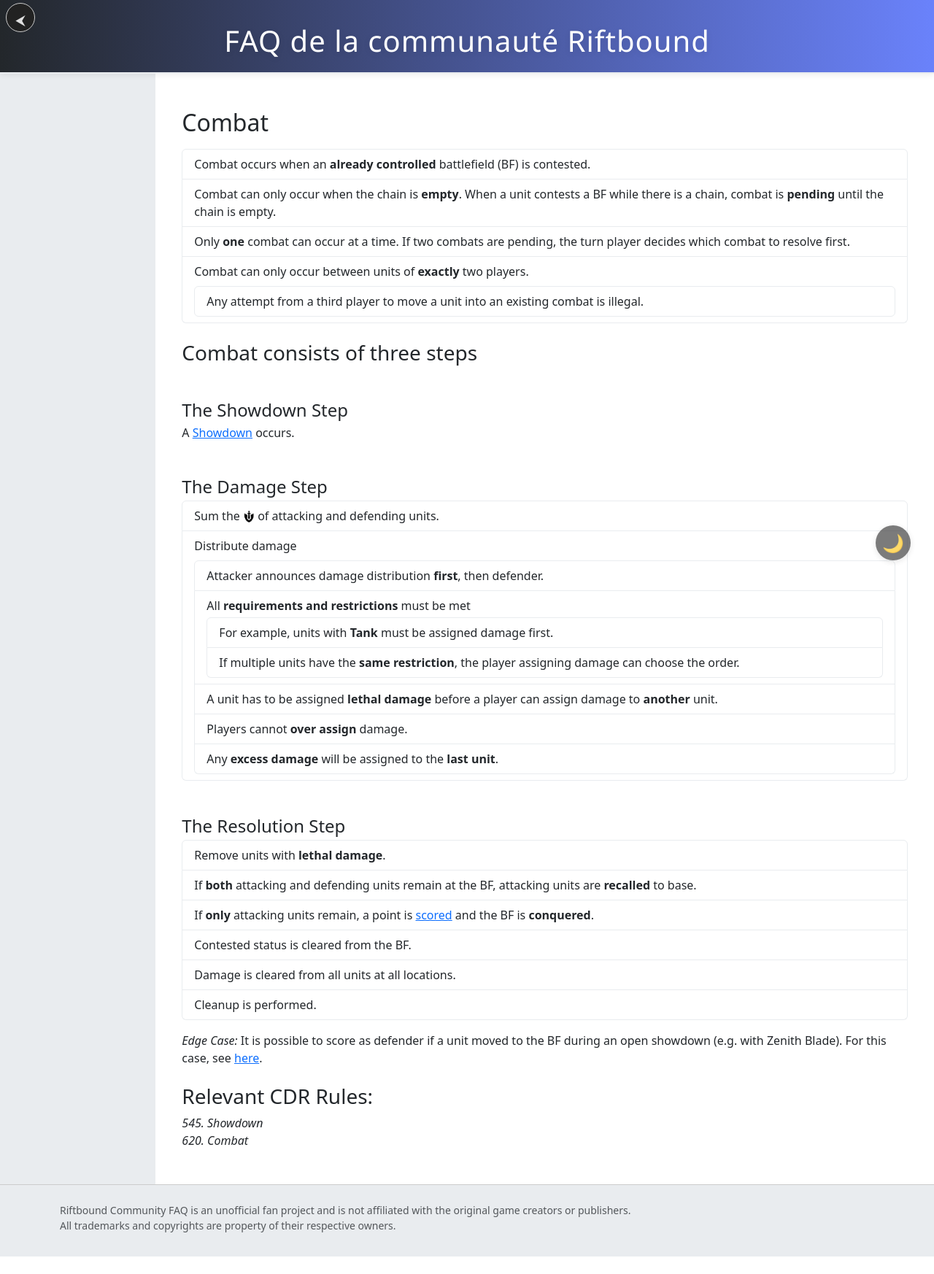
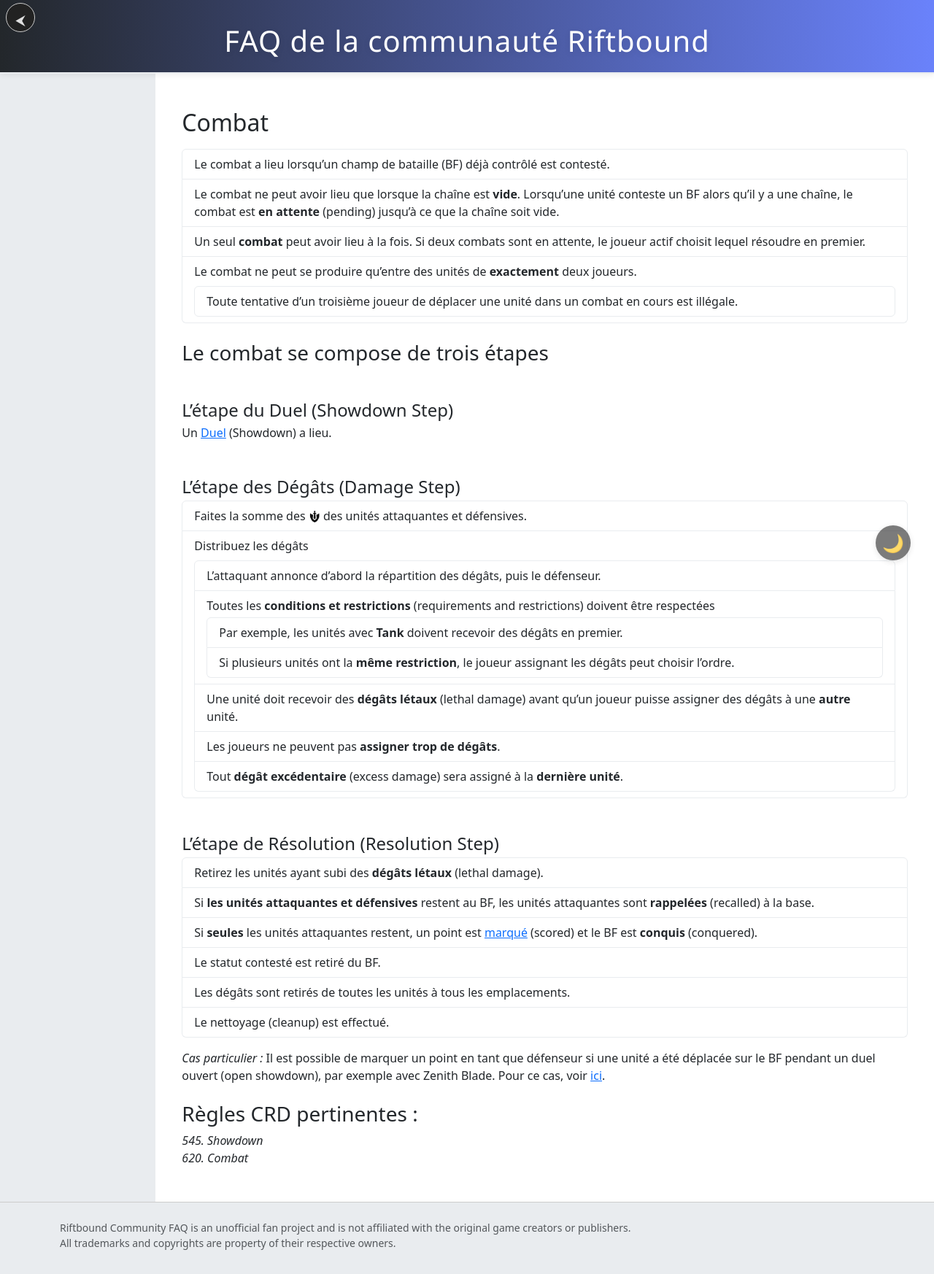
Before and after one commit to Somberlord/riftboundfaq, a Flask app: template app/templates/lang/fr/guide/combat.html in a window 1280 px wide. Shown: the whole page at 73% size. Before the commit the page ends 1722 px from the top, so only its background shows below. Run offline with Flask 3, Linux system fonts and the light colour scheme; the template is opened without the code that fills it, so the values that code supplies are empty.

Commit message:
FR combat.html
V1 de la traduction

```diff
--- a/app/templates/lang/fr/guide/combat.html
+++ b/app/templates/lang/fr/guide/combat.html
@@ -4,53 +4,53 @@
 <div class="container my-4 themed-list-container">
   <h2 class="mb-3">Combat</h2>
   <ul class="list-group themed-list mb-3">
-    <li class="list-group-item">Combat occurs when an <strong>already controlled</strong> battlefield (BF) is contested.</li>
-    <li class="list-group-item">Combat can only occur when the chain is <strong>empty</strong>. When a unit contests a BF while there is a chain, combat is <strong>pending</strong> until the chain is empty.</li>
-    <li class="list-group-item">Only <strong>one</strong> combat can occur at a time. If two combats are pending, the turn player decides which combat to resolve first.</li>
-    <li class="list-group-item">Combat can only occur between units of <strong>exactly</strong> two players.
+    <li class="list-group-item">Le combat a lieu lorsqu’un champ de bataille (BF) déjà contrôlé est contesté.</li>
+    <li class="list-group-item">Le combat ne peut avoir lieu que lorsque la chaîne est <strong>vide</strong>. Lorsqu’une unité conteste un BF alors qu’il y a une chaîne, le combat est <strong>en attente</strong> (pending) jusqu’à ce que la chaîne soit vide.</li>
+    <li class="list-group-item">Un seul <strong>combat</strong> peut avoir lieu à la fois. Si deux combats sont en attente, le joueur actif choisit lequel résoudre en premier.</li>
+    <li class="list-group-item">Le combat ne peut se produire qu’entre des unités de <strong>exactement</strong> deux joueurs.
       <ul class="list-group themed-list mt-2">
-        <li class="list-group-item">Any attempt from a third player to move a unit into an existing combat is illegal.</li>
+        <li class="list-group-item">Toute tentative d’un troisième joueur de déplacer une unité dans un combat en cours est illégale.</li>
       </ul>
     </li>
   </ul>
 
-  <h3 class="mt-4 mb-2">Combat consists of three steps</h3>
+  <h3 class="mt-4 mb-2">Le combat se compose de trois étapes</h3>
 
-  <h4 class="mt-5 mb-1">The Showdown Step</h4>
-  <p>A <a href="/showdown">Showdown</a> occurs.</p>
+  <h4 class="mt-5 mb-1">L’étape du Duel (Showdown Step)</h4>
+  <p>Un <a href="/showdown">Duel</a> (Showdown) a lieu.</p>
 
-  <h4 class="mt-5 mb-1">The Damage Step</h4>
+  <h4 class="mt-5 mb-1">L’étape des Dégâts (Damage Step)</h4>
   <ul class="list-group themed-list mb-3">
-    <li class="list-group-item">Sum the <img class="might-icon" src="static/images/might.webp" data-light="static/images/might.webp" data-dark="static/images/might_darkmode.webp" style="height:1em; vertical-align:middle;" alt="might"> of attacking and defending units.</li>
-    <li class="list-group-item">Distribute damage
+    <li class="list-group-item">Faites la somme des <img class="might-icon" src="static/images/might.webp" data-light="static/images/might.webp" data-dark="static/images/might_darkmode.webp" style="height:1em; vertical-align:middle;" alt="might"> des unités attaquantes et défensives.</li>
+    <li class="list-group-item">Distribuez les dégâts
       <ul class="list-group themed-list mt-2">
-        <li class="list-group-item">Attacker announces damage distribution <strong>first</strong>, then defender.</li>
-        <li class="list-group-item">All <strong>requirements and restrictions</strong> must be met
+        <li class="list-group-item">L’attaquant annonce d’abord la répartition des dégâts, puis le défenseur.</li>
+        <li class="list-group-item">Toutes les <strong>conditions et restrictions</strong> (requirements and restrictions) doivent être respectées
           <ul class="list-group themed-list mt-1">
-            <li class="list-group-item">For example, units with <strong>Tank</strong> must be assigned damage first.</li>
-            <li class="list-group-item">If multiple units have the <strong>same restriction</strong>, the player assigning damage can choose the order.</li>
+            <li class="list-group-item">Par exemple, les unités avec <strong>Tank</strong> doivent recevoir des dégâts en premier.</li>
+            <li class="list-group-item">Si plusieurs unités ont la <strong>même restriction</strong>, le joueur assignant les dégâts peut choisir l’ordre.</li>
           </ul>
         </li>
-        <li class="list-group-item">A unit has to be assigned <strong>lethal damage</strong> before a player can assign damage to <strong>another</strong> unit.</li>
-        <li class="list-group-item">Players cannot <strong>over assign</strong> damage.</li>
-        <li class="list-group-item">Any <strong>excess damage</strong> will be assigned to the <strong>last unit</strong>.</li>
+        <li class="list-group-item">Une unité doit recevoir des <strong>dégâts létaux</strong> (lethal damage) avant qu’un joueur puisse assigner des dégâts à une <strong>autre</strong> unité.</li>
+        <li class="list-group-item">Les joueurs ne peuvent pas <strong>assigner trop de dégâts</strong>.</li>
+        <li class="list-group-item">Tout <strong>dégât excédentaire</strong> (excess damage) sera assigné à la <strong>dernière unité</strong>.</li>
       </ul>
     </li>
   </ul>
 
-  <h4 class="mt-5 mb-1">The Resolution Step</h4>
+  <h4 class="mt-5 mb-1">L’étape de Résolution (Resolution Step)</h4>
   <ul class="list-group themed-list mb-3">
-    <li class="list-group-item">Remove units with <strong>lethal damage</strong>.</li>
-    <li class="list-group-item">If <strong>both</strong> attacking and defending units remain at the BF, attacking units are <strong>recalled</strong> to base.</li>
-    <li class="list-group-item">If <strong>only</strong> attacking units remain, a point is <a href="/scoring">scored</a> and the BF is <strong>conquered</strong>.</li>
-    <li class="list-group-item">Contested status is cleared from the BF.</li>
-    <li class="list-group-item">Damage is cleared from all units at all locations.</li>
-    <li class="list-group-item">Cleanup is performed.</li>
+    <li class="list-group-item">Retirez les unités ayant subi des <strong>dégâts létaux</strong> (lethal damage).</li>
+    <li class="list-group-item">Si <strong>les unités attaquantes et défensives</strong> restent au BF, les unités attaquantes sont <strong>rappelées</strong> (recalled) à la base.</li>
+    <li class="list-group-item">Si <strong>seules</strong> les unités attaquantes restent, un point est <a href="/scoring">marqué</a> (scored) et le BF est <strong>conquis</strong> (conquered).</li>
+    <li class="list-group-item">Le statut contesté est retiré du BF.</li>
+    <li class="list-group-item">Les dégâts sont retirés de toutes les unités à tous les emplacements.</li>
+    <li class="list-group-item">Le nettoyage (cleanup) est effectué.</li>
   </ul>
 
-  <p><em>Edge Case:</em> It is possible to score as defender if a unit moved to the BF during an open showdown (e.g. with Zenith Blade). For this case, see <a href="https://discord.com/channels/1314690307811577887/1380255604148277369/1382030329132355826">here</a>.</p>
+  <p><em>Cas particulier :</em> Il est possible de marquer un point en tant que défenseur si une unité a été déplacée sur le BF pendant un duel ouvert (open showdown), par exemple avec Zenith Blade. Pour ce cas, voir <a href="https://discord.com/channels/1314690307811577887/1380255604148277369/1382030329132355826">ici</a>.</p>
 
-  <h3 class="mt-4 mb-2">Relevant CDR Rules:</h3>
+  <h3 class="mt-4 mb-2">Règles CRD pertinentes :</h3>
   <p><em>545. Showdown<br>620. Combat</em></p>
 </div>
 {% endblock %}
```
